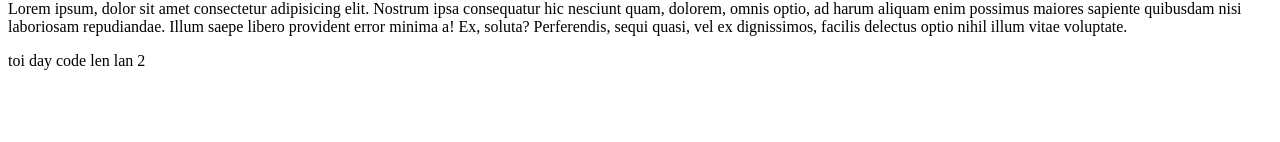
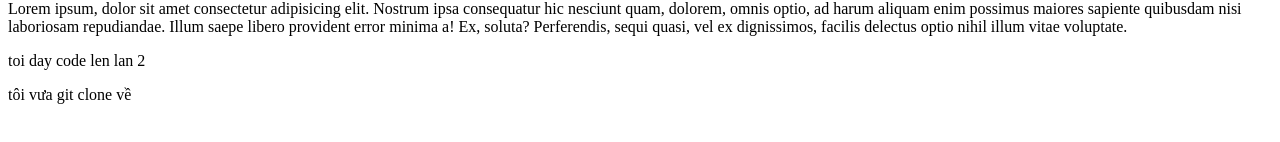
Before and after one commit to phuong-dai-97/bc52_portfolio, a plain HTML site: page index.html in a window 1280 px wide. Shown: the part 104-246 px from the top of the page. Drawn offline with Linux system fonts and the light colour scheme.

Commit message:
day  code tu git clone lan 1

```diff
--- a/index.html
+++ b/index.html
@@ -11,5 +11,6 @@
     <h4>ưoa</h4>
     <p>Lorem ipsum, dolor sit amet consectetur adipisicing elit. Nostrum ipsa consequatur hic nesciunt quam, dolorem, omnis optio, ad harum aliquam enim possimus maiores sapiente quibusdam nisi laboriosam repudiandae. Illum saepe libero provident error minima a! Ex, soluta? Perferendis, sequi quasi, vel ex dignissimos, facilis delectus optio nihil illum vitae voluptate.</p>
     <p>toi day code len lan 2</p>
+    <p>tôi vưa git clone về </p>
 </body>
 </html>
```
